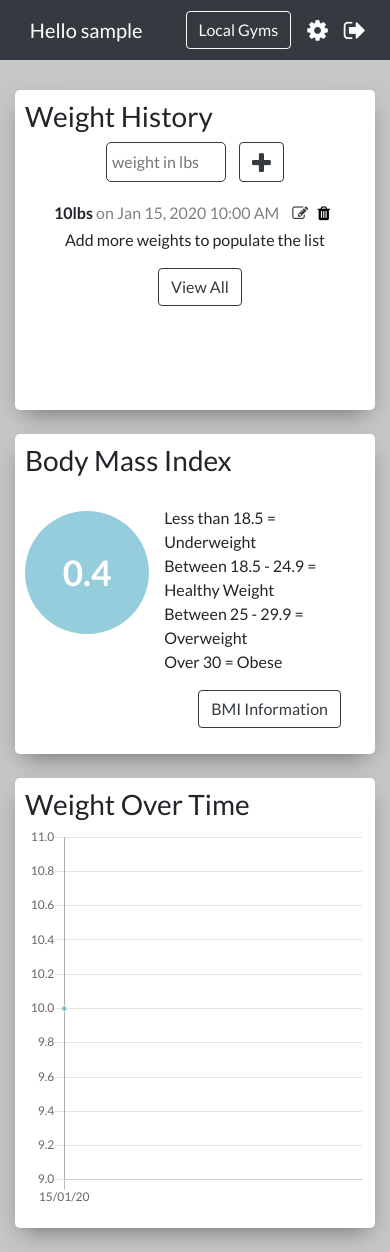
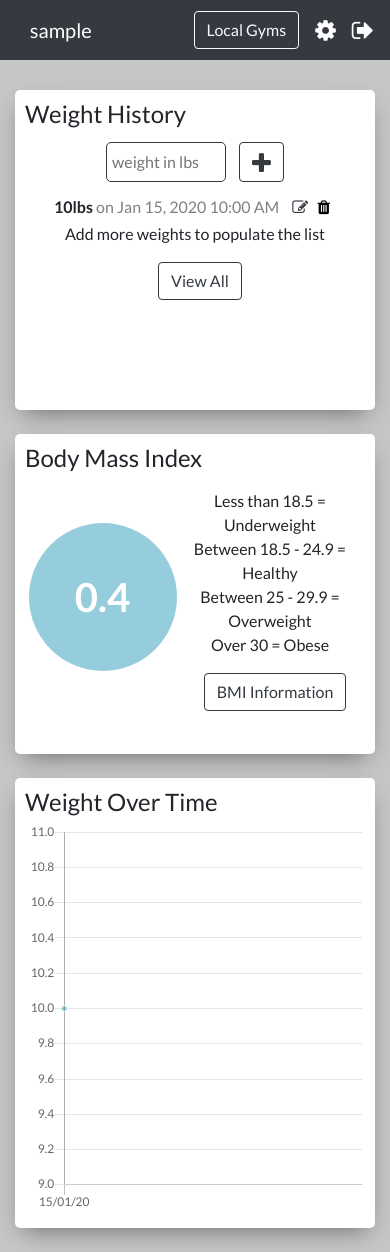
Before and after one commit to Craig-Codes/Weight_Tracker_App, a Node server app: page /profile in a window 390 px wide. Run offline with Node 20, Linux system fonts and the light colour scheme; a user stored in the database is signed in; tables that the repository leaves empty hold one stand-in row (values such as "Sample post"); some libraries are stand-ins or nearby versions.

Commit message:
ui improvement media queries added

```diff
--- a/app.js
+++ b/app.js
@@ -13,7 +13,7 @@ const express = require("express"),
 
 // DB SETUP
 mongoose.set("useUnifiedTopology", true);
-const url = "mongodb+srv://Craig:Cool2003!@cluster0-aqejs.mongodb.net/test?retryWrites=true&w=majority"; // Use enviroment variable on Heroku, local db for local development
+const url = "mongodb://localhost/weight_tracker";//"mongodb+srv://Craig:Cool2003!@cluster0-aqejs.mongodb.net/test?retryWrites=true&w=majority"; // Use enviroment variable on Heroku, local db for local development
 mongoose
   .connect(url, {
     //created an environmental variable... if on goorm, run local db, if on heroku run production db. To setup on Heroku go into app on heroku, settings, config vars. Then add the name of the variable, so DATABASEURL and make it equal the full url string with password. Also keeps password out of files and hidden
--- a/package.json
+++ b/package.json
@@ -1,4 +1,7 @@
 {
+  "engines": {
+    "node": "12.16.1"
+  },
   "name": "weighttrackerapp",
   "version": "1.0.0",
   "description": "",
--- a/public/stylesheets/landing.css
+++ b/public/stylesheets/landing.css
@@ -5,7 +5,9 @@ body {
 
 h1 {
   text-align: center;
+  position: relative;
   margin-top: 10vh;
+  z-index: 100;
 }
 
 p {
@@ -34,6 +36,7 @@ form {
   -webkit-box-shadow: 0px 10px 23px -8px rgba(0, 0, 0, 0.45);
   -moz-box-shadow: 0px 10px 23px -8px rgba(0, 0, 0, 0.45);
   box-shadow: 0px 10px 23px -8px rgba(0, 0, 0, 0.45);
+  z-index:1;
 }
 
 .card-block {
--- a/public/stylesheets/profile.css
+++ b/public/stylesheets/profile.css
@@ -7,7 +7,7 @@ i {
   color: white;
 }
 
-h3{
+h4{
   padding-top: 10px;
 }
 
@@ -21,6 +21,14 @@ h3{
 
 .container {
   padding-top: 15px;
+}
+
+#nav-container{
+  padding-top: 0;
+}
+
+#sign-out{
+  padding-right: 0;
 }
 
 .fa {
@@ -87,7 +95,7 @@ h3{
   padding: 0;
 }
 
-#list h3{
+#list h4{
   padding-left: 0.625rem;;
 }
 
@@ -113,14 +121,14 @@ h3{
   text-align: center;
   color: white;
   font-weight: bolder;
-  font-size: 2.2rem;
+  font-size: 2.5rem;
 }
 
 .circleBase {
   border-radius: 50%;
   display: block;
   margin:auto;
-  margin-top: 3vh;
+  margin-top: 2.5vh;
 }
 
 .contact-circle {
@@ -131,17 +139,16 @@ h3{
   margin-left: 10%;
 
 }
-.col-6{
-  height: 230px;
 
+
+#bmiText{
+  padding-left:0;
+  padding-top: 30px;
+  text-align: center;
+  margin-left: -15px;
 }
 
-.col-7{
-  padding-left:0;
-  padding-top: 20px;
-}
-
-.col-5{
+#bmiCircle{
   padding-right:0;
   padding-left:0;
 }
@@ -232,3 +239,69 @@ animation: colorSwap 0.2 ease-in;
   padding: 15px;
   padding-bottom: 0;
 }
+
+.form-group{
+  padding-top: 5px;
+  margin-bottom: 10px;
+}
+
+
+@media only screen and (max-width: 991px) {
+  #bmiText{
+    padding-left:0;
+    padding-top: 8px;
+    text-align: center;
+    margin-left: -11px;
+  }
+  .circleBase {
+    border-radius: 50%;
+    display: block;
+    margin:auto;
+    margin-top: 5vh;
+  }
+}
+
+@media only screen and (max-width: 767px) {
+  #bmiText{
+    padding-left:0;
+    padding-top: 30px;
+    text-align: center;
+    margin-left: -15px;
+  }
+  .circleBase {
+    border-radius: 50%;
+    display: block;
+    margin:auto;
+    margin-top: 3vh;
+  }
+}
+
+@media only screen and (max-width: 480px) {
+  #bmiText{
+    padding-left:0;
+    padding-top: 15px;
+    text-align: center;
+    margin-left: -15px;
+  }
+  .circleBase {
+    border-radius: 50%;
+    display: block;
+    margin:auto;
+    margin-top: 4vh;
+  }
+}
+
+@media only screen and (max-width: 400px) {
+  #bmiText{
+    padding-left:0;
+    padding-top: 8px;
+    text-align: center;
+    margin-left: -10px;
+  }
+  .circleBase {
+    border-radius: 50%;
+    display: block;
+    margin:auto;
+    margin-top: 5vh;
+  }
+}
--- a/routes/index.js
+++ b/routes/index.js
@@ -75,7 +75,8 @@ router.post(
   function (req, res) {
 
     res.redirect("/profile");
-  }
+  },
+  //middleware.isLoggedIn
 );
 
 router.get("/test", function (req, res) {
@@ -136,4 +137,9 @@ router.get("/", function (req, res) {
   res.render("login_register"); // render the landing.ejs page. Always put ejs files inside the View directory as this is where express looks!
 });
 
+// Default Route always returns back to the login screen
+router.get('*', function (req, res) {
+  res.redirect('/');
+});
+
 module.exports = router; // export the router paths
--- a/views/partials/header.ejs
+++ b/views/partials/header.ejs
@@ -18,9 +18,11 @@
 <body>
   <nav class="navbar navbar-expand navbar-dark bg-dark">
     <!-- add in navbar-expand-sm for burger menu if needed-->
+    <div class="container" id="nav-container">
       <a class="navbar-brand mb-0 h1" href="/profile"><i class="fa fa-<%=currentUser.gender%>"
           aria-hidden="true"></i>&ensp;
-      Hello <%=currentUser.username%></a>
+        <% str = currentUser.username%>
+        <%=str.substring(0, 8)%></a>
       <button class="navbar-toggler" type="button" data-toggle="collapse" data-target="#navbarText"
         aria-controls="navbarText" aria-expanded="false" aria-label="Toggle navigation">
         <span class="navbar-toggler-icon"></span>
@@ -39,10 +41,11 @@
               <i class="fa fa-cog" aria-hidden="true"></i></a>
           </li>
           <li class="nav-item">
-          <a class="nav-link" href="/logout">
+            <a class="nav-link" id="sign-out" href="/logout">
               <i class="fa fa-sign-out" aria-hidden="true"></i></a>
           </li>
         </ul>
+      </div>
     </div>
   </nav>
 </body>
--- a/views/profile.ejs
+++ b/views/profile.ejs
@@ -4,7 +4,7 @@
   <div class="row">
     <div class="col-md-6">
       <div class="raised-block" id="list">
-        <h3>Weight History</h3>
+        <h4>Weight History</h4>
         <div class="text-center">
           <form id="custom-form" action="/profile" method="post">
             <div class="form-group">
@@ -40,9 +40,9 @@
     </div>
     <div class="col-md-6">
       <div class="raised-block">
-        <h3>Body Mass Index</h3>
+        <h4>Body Mass Index</h4>
         <div class="row">
-          <div class="col-5">
+          <div class="col-6" id="bmiCircle">
 
             <div class="circleBase contact-circle" style="background-color: <%=color%>;" id="bmiColor">
               <div id="bmiScore">
@@ -50,9 +50,9 @@
               </div>
             </div>
           </div>
-          <div class="col-7">
+          <div class="col-6" id="bmiText">
             <p>Less than 18.5 = Underweight<br>
-              Between 18.5 - 24.9 = Healthy Weight<br>
+              Between 18.5 - 24.9 = Healthy<br>
               Between 25 - 29.9 = Overweight<br>
               Over 30 = Obese</p>
             <div class="text-center">
@@ -67,8 +67,8 @@
     </div>
     <div class="col-md-12">
       <div class="raised-block  chart-container" id="chartDate" data-date="<%-chartDate %>">
-        <h3 id="chartWeight" data-weight="<%- chartWeight %>">Weight Over Time</h3>
-        <div style="height: 380px; width: 100%">
+        <h4 id="chartWeight" data-weight="<%- chartWeight %>">Weight Over Time</h4>
+        <div style="height: 390px; width: 100%">
           <canvas id="myChart"></canvas>
         </div>
       </div>
```
Lines whose indentation alone changed are shown as unchanged.
